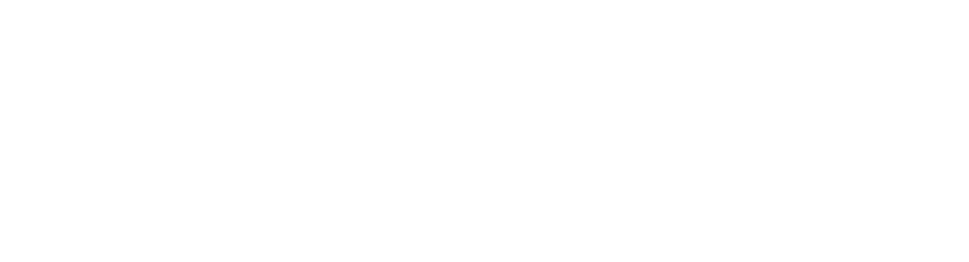
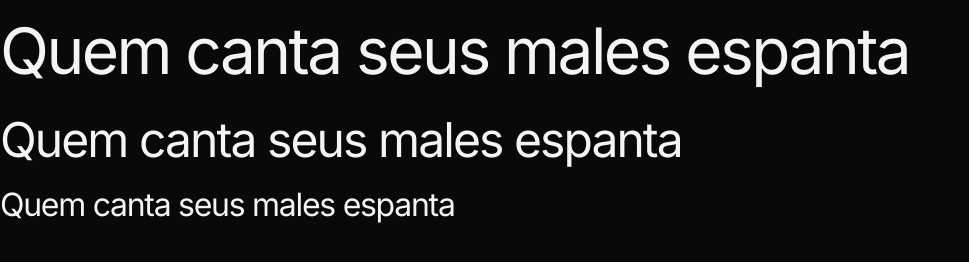
Before and after one commit to thiallymoura/landing-page-app, a plain HTML site: page index.html in a window 1280 px wide. Shown: the whole page, without its empty margins (0-969 px from the left). Drawn offline with Linux system fonts and the light colour scheme.

Commit message:
feat: Setting and defining CSS variables

```diff
--- a/index.html
+++ b/index.html
@@ -2,14 +2,23 @@
 <html lang="pt-BR">
 
 <head>
+    <link rel="preconnect" href="https://fonts.googleapis.com">
+    <link rel="preconnect" href="https://fonts.gstatic.com" crossorigin>
+
     <meta charset="UTF-8">
     <meta name="viewport" content="width=device-width, initial-scale=1.0">
     <title>Landing Page - Zingen</title>
     <link rel="stylesheet" href="./styles/index.css">
+
+    <link
+        href="https://fonts.googleapis.com/css2?family=Inter:ital,opsz,wght@0,14..32,100..900;1,14..32,100..900&display=swap"
+        rel="stylesheet">
 </head>
 
 <body>
-
+    <h1>Quem canta seus males espanta</h1>
+    <h2>Quem canta seus males espanta</h2>
+    <h3>Quem canta seus males espanta</h3>
 </body>
 
 </html>
--- a/styles/global.css
+++ b/styles/global.css
@@ -1,5 +1,90 @@
+*,
+*::before,
+*::after {
+    box-sizing: border-box;
+}
+
 * {
     margin: 0;
     padding: 0;
-    box-sizing: border-box;
+    font: inherit;
+    /*resetar a fonte*/
+
+    -webkit-font-smoothing: antialiased;
+    -moz-osx-font-smoothing: grayscale;
 }
+
+:root {
+    --bg-color: #09090B;
+    --surface-color: #18181B;
+    --stroke-color: #27272A;
+
+    --text-color-primary: #F4F4F5;
+    --text-color-secondary: #A1A1AA;
+
+    --brand-color-primary: #F7B733;
+    --brand-color-secondary: #FC4A1A;
+
+    --ff-sans: 'Inter', system-ui, sans-serif;
+    --fw-base: 400;
+    --fw-md: 500;
+    --fw-bold: 800;
+
+    --fs-sm: 0.875rem;
+    --fs-base: 1rem;
+    --fs-lg: 1.25rem;
+    --fs-xl: 1.5rem;
+    --fs-2xl: 2.5rem;
+}
+
+
+html {
+    font-family: var(--ff-sans);
+    font-weight: var(--fw-base);
+    font-size: var(--fs-base);
+    line-height: 1.6;
+    color: var(--text-color-primary);
+}
+
+body {
+    background-color: var(--bg-color);
+}
+
+h1,
+h2,
+h3 {
+    line-height: 1.2;
+    color: var(--text-color-primary);
+    font: var(--fw-bold);
+    letter-spacing: -0.04em;
+}
+
+h1 {
+    font-size: var(--fs-2xl);
+}
+
+h2 {
+    font-size: var(--fs-xl);
+}
+
+h3 {
+    font-size: var(--fs-lg);
+}
+
+a {
+    text-decoration: none;
+    color: inherit;
+    /*herdar a cor do pai*/
+}
+
+ul[role="list"] {
+    list-style: none;
+}
+
+@media (width >=80em) {
+    :root {
+        --fs-lg: 2rem;
+        --fs-xl: 3rem;
+        --fs-2xl: 4rem;
+    }
+}
```
